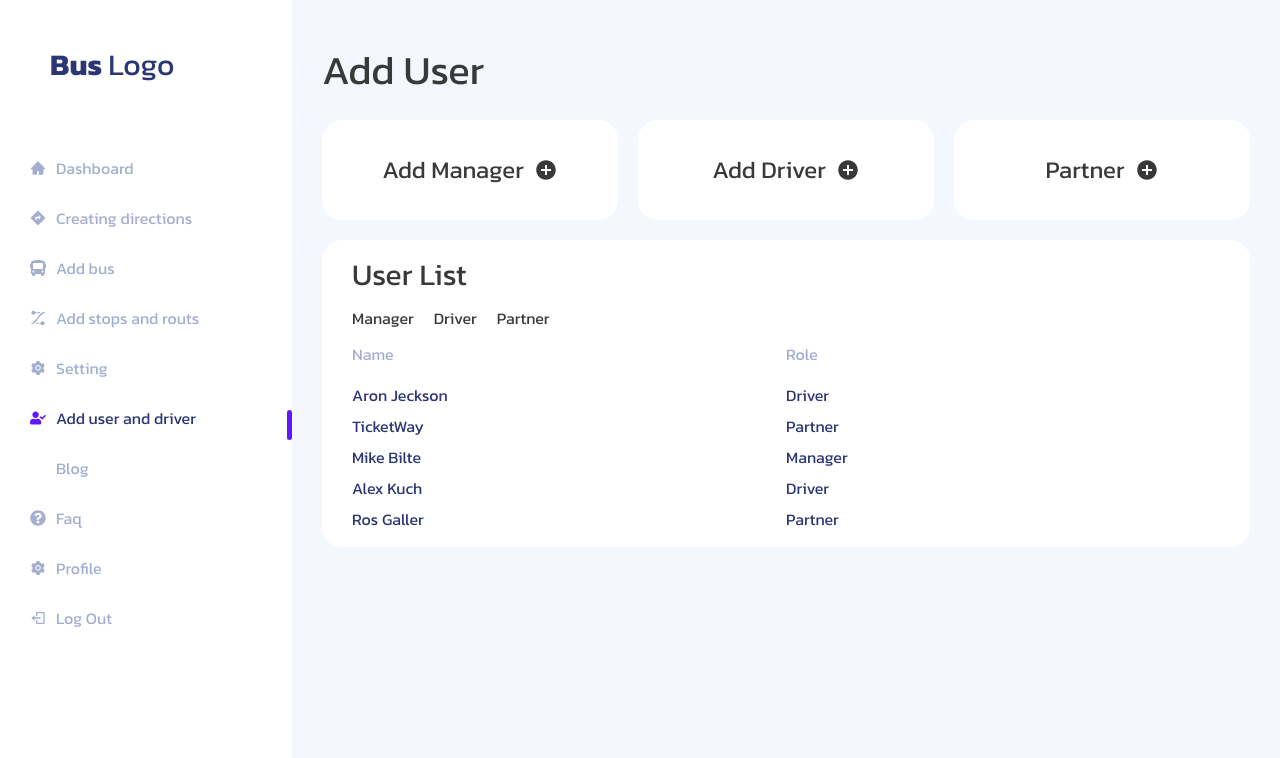
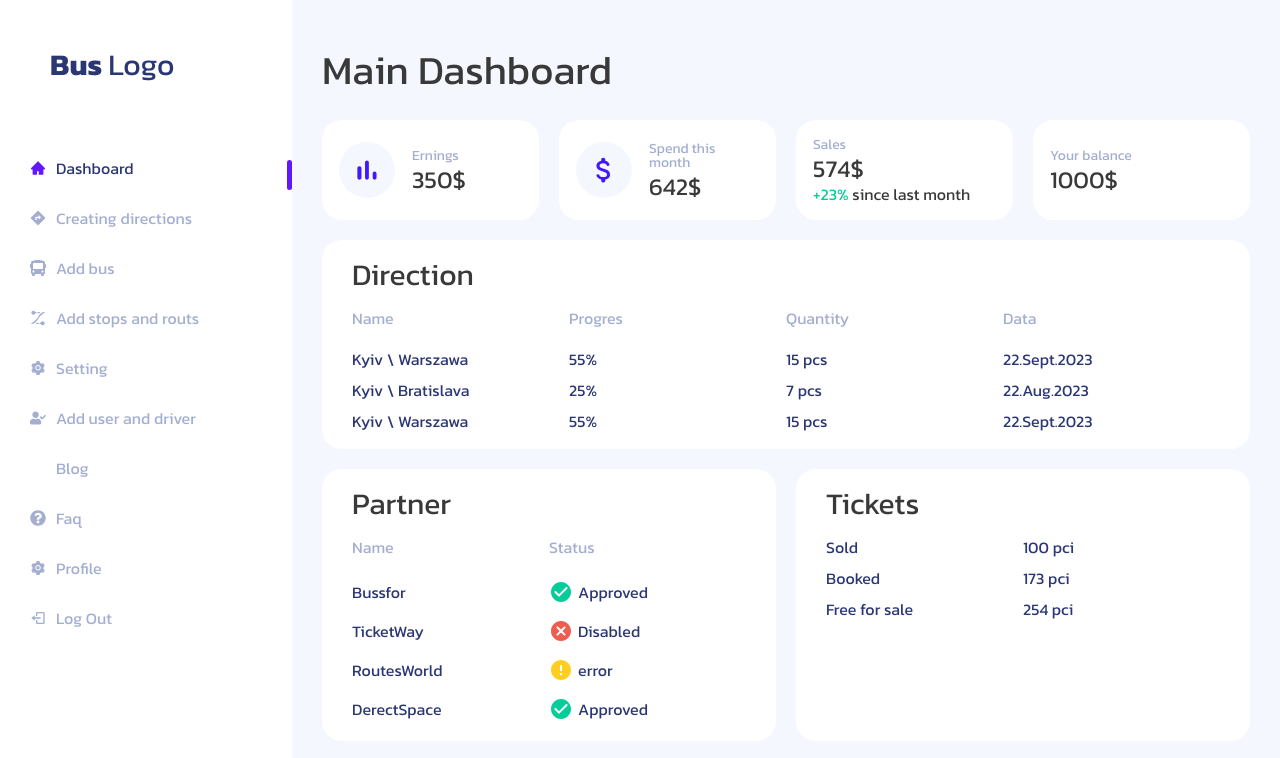
Before and after one commit to click-SK/by-ticket-bus, a React (Create React App) app: page /admin in a window 1280 px wide. Shown: the top 758 px of the page. Built offline with nearby package versions, Linux system fonts and the light colour scheme; some icons are missing.

Commit message:
add true dashboard

```diff
--- a/src/components/admin/AdminPanel.jsx
+++ b/src/components/admin/AdminPanel.jsx
@@ -19,11 +19,11 @@ import { Link } from 'react-router-dom';
 
 const AdminPanel = () => {
 
-    const [isDashboadr, setIsDashboadr] = useState(false)
+    const [isDashboadr, setIsDashboadr] = useState(true)
     const [isDirection, setIsDirection] = useState(false)
     const [isBlog, setIsBlog] = useState(false)
     const [isFaq, setIsFaq] = useState(false)
-    const [isAddUser, setIsAddUser] = useState(true)
+    const [isAddUser, setIsAddUser] = useState(false)
 
     const hendlerOpenDashboadr = () => {
         setIsDashboadr(true)
```
